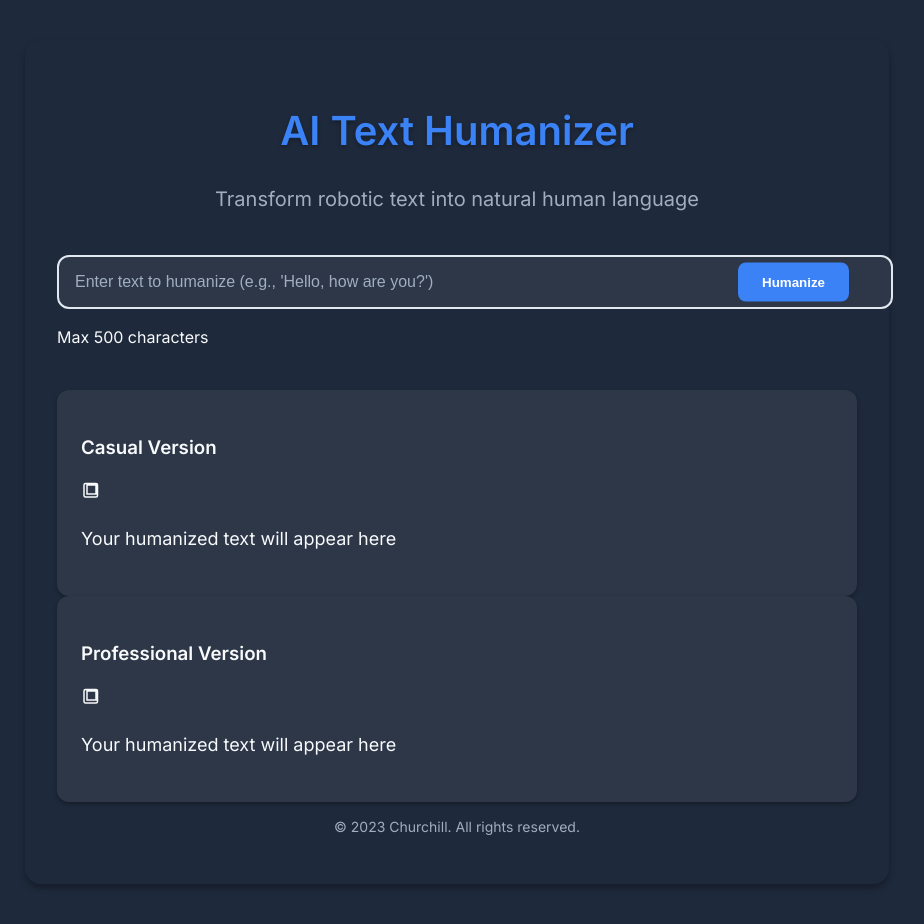
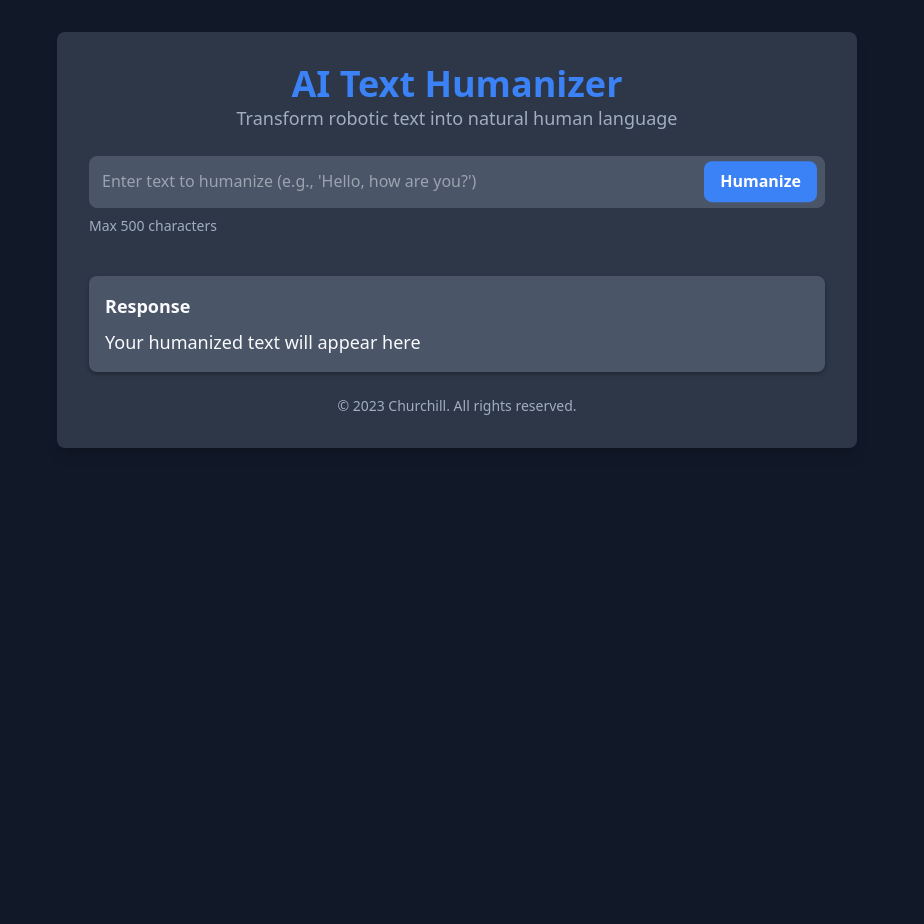
Before and after one commit to Kupalpriv/Triplang, a plain HTML site: page index.html in a window 1280 px wide. Shown: the whole page, without its empty margins (183-1107 px from the left). After the commit the page ends 800 px from the top, so only its background shows below. Drawn offline with nearby package versions, Linux system fonts and the light colour scheme.

Commit message:
Update index.html

```diff
--- a/index.html
+++ b/index.html
@@ -4,55 +4,37 @@
     <meta charset="UTF-8">
     <meta name="viewport" content="width=device-width, initial-scale=1.0">
     <title>AI Text Humanizer</title>
+    <link href="https://cdn.jsdelivr.net/npm/tailwindcss@2.2.19/dist/tailwind.min.css" rel="stylesheet">
     <link rel="stylesheet" href="styles.css">
     <link href="https://fonts.googleapis.com/css2?family=Inter:wght@400;500;600&display=swap" rel="stylesheet">
 </head>
-<body>
-    <div class="container">
-        <header class="header">
-            <h1 class="title">AI Text Humanizer</h1>
-            <p class="subtitle">Transform robotic text into natural human language</p>
+<body class="bg-gray-900 text-gray-200 font-sans">
+    <div class="container mx-auto p-6 rounded-lg shadow-lg bg-gray-800">
+        <header class="text-center mb-6">
+            <h1 class="text-4xl font-bold text-blue-500">AI Text Humanizer</h1>
+            <p class="text-lg text-gray-400">Transform robotic text into natural human language</p>
         </header>
 
-        <div class="input-section">
-            <div class="input-group">
-                <input type="text" id="inputText" placeholder="Enter text to humanize (e.g., 'Hello, how are you?')">
-                <button onclick="humanizeText()" class="humanize-btn">
+        <div class="input-section mb-6">
+            <div class="relative">
+                <input type="text" id="inputText" placeholder="Enter text to humanize (e.g., 'Hello, how are you?')" class="w-full p-3 rounded-lg border border-gray-600 bg-gray-700 text-gray-200 placeholder-gray-400 focus:outline-none focus:ring-2 focus:ring-blue-500">
+                <button onclick="humanizeText()" class="absolute right-2 top-1/2 transform -translate-y-1/2 bg-blue-500 text-white px-4 py-2 rounded-lg hover:bg-blue-600 transition">
                     <span class="btn-text">Humanize</span>
                     <div class="loader hidden"></div>
                 </button>
             </div>
-            <p class="input-hint">Max 500 characters</p>
+            <p class="text-sm text-gray-400 mt-2">Max 500 characters</p>
         </div>
 
         <div class="results-section">
-            <div class="result-card">
-                <div class="result-header">
-                    <h3>Casual Version</h3>
-                    <div class="copy-btn" onclick="copyText('message1')">
-                        <svg width="18" height="18" viewBox="0 0 24 24" fill="none" stroke="currentColor" stroke-width="2">
-                            <path d="M8 4v12h12V4H8zM6 2h14a2 2 0 0 1 2 2v14a2 2 0 0 1-2 2H6a2 2 0 0 1-2-2V4a2 2 0 0 1 2-2z"/>
-                        </svg>
-                    </div>
-                </div>
-                <p id="message1" class="result-text">Your humanized text will appear here</p>
-            </div>
-
-            <div class="result-card">
-                <div class="result-header">
-                    <h3>Professional Version</h3>
-                    <div class="copy-btn" onclick="copyText('message2')">
-                        <svg width="18" height="18" viewBox="0 0 24 24" fill="none" stroke="currentColor" stroke-width="2">
-                            <path d="M8 4v12h12V4H8zM6 2h14a2 2 0 0 1 2 2v14a2 2 0 0 1-2 2H6a2 2 0 0 1-2-2V4a2 2 0 0 1 2-2z"/>
-                        </svg>
-                    </div>
-                </div>
-                <p id="message2" class="result-text">Your humanized text will appear here</p>
+            <div class="result-card p-4 rounded-lg bg-gray-700 shadow-md">
+                <h3 class="text-lg font-semibold mb-2">Response</h3>
+                <p id="message" class="result-text">Your humanized text will appear here</p>
             </div>
         </div>
 
-        <footer class="footer">
-            <p>© 2023 Churchill. All rights reserved.</p>
+        <footer class="text-center mt-6">
+            <p class="text-sm text-gray-400">© 2023 Churchill. All rights reserved.</p>
         </footer>
     </div>
 
```
